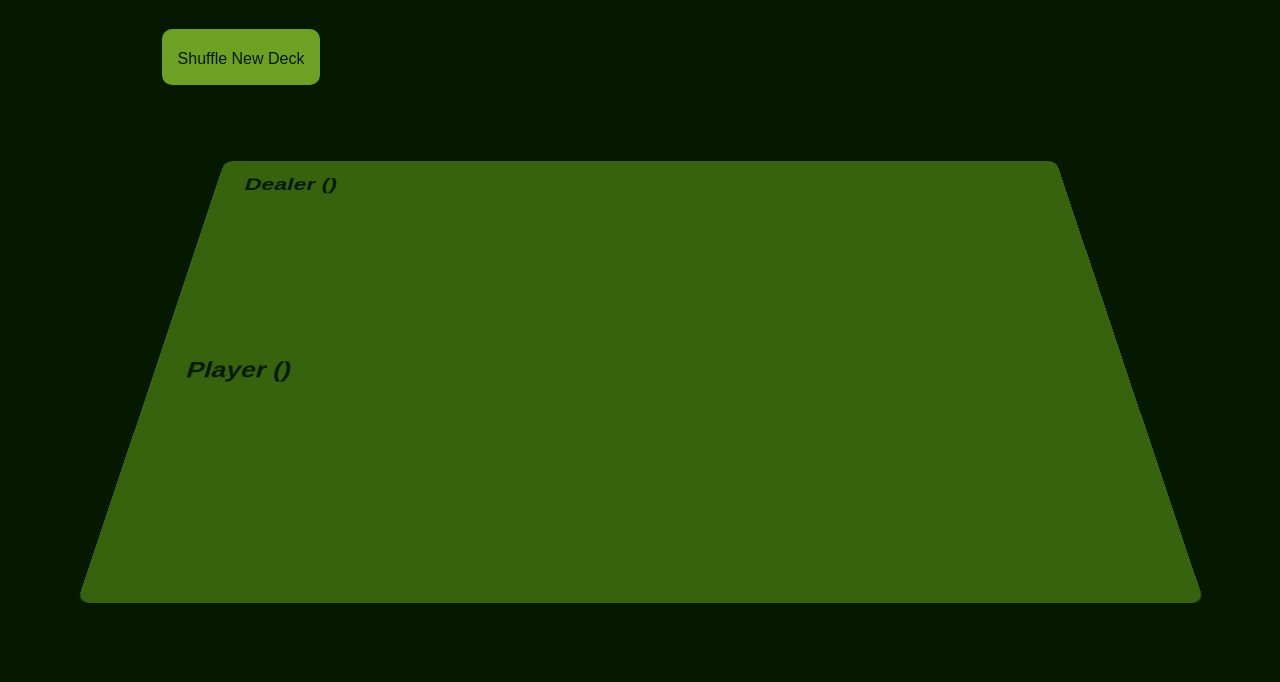
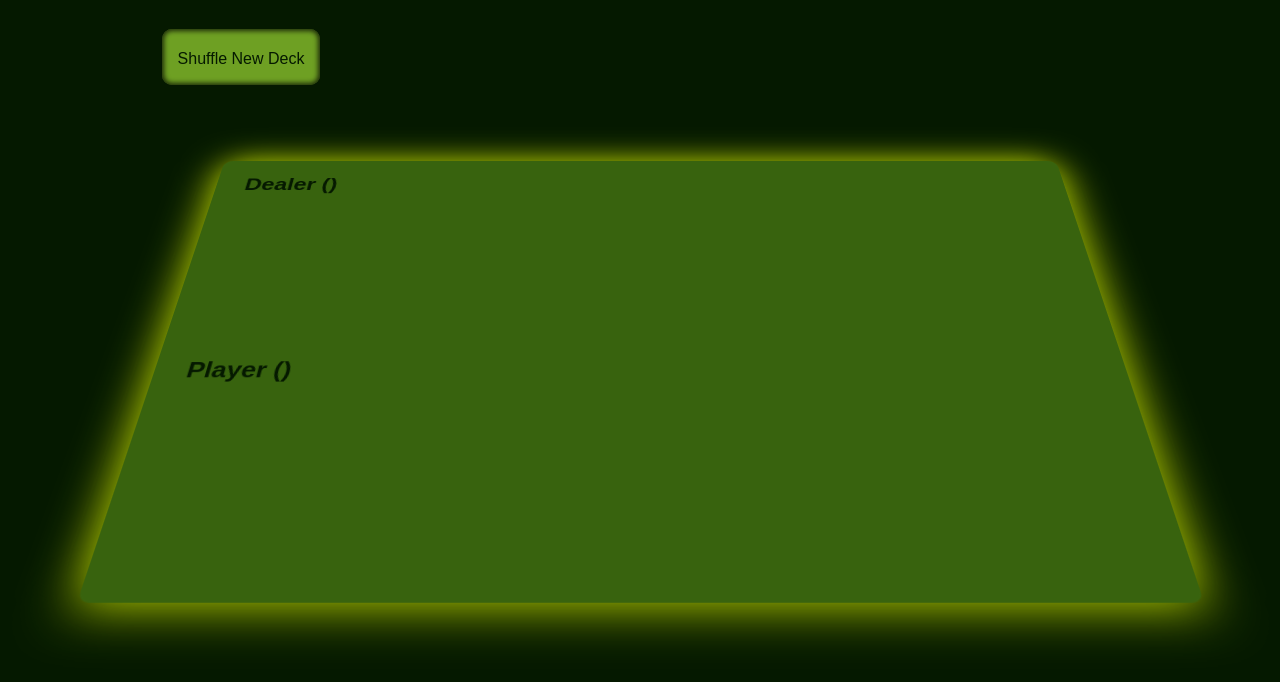
Before and after one commit to nk1tz/vanilla-js-blackjack, a website: page index.html in a window 1280 px wide. Shown: the part 72-754 px from the top of the page. Drawn offline with Linux system fonts and the light colour scheme.

Commit message:
fancy table glow and new buttons

```diff
--- a/styles.css
+++ b/styles.css
@@ -40,6 +40,9 @@ h2 {
   padding: 0 2rem 2rem 2rem;
   background: #38630e;
   border-radius: 10px;
+  -webkit-box-shadow: 0px 0px 46px 1px rgba(196,222,0,1);
+  -moz-box-shadow: 0px 0px 46px 1px rgba(196,222,0,1);
+  box-shadow: 0px 0px 46px 1px rgba(196,222,0,1);
 }
 
 #dealer-area {
@@ -88,7 +91,11 @@ button {
   border: none;
   line-height: 20px;
   padding-top: 20px;
-  transition: all 0.3s ease 0s;
+  transition: all 0.2s ease 0s;
+
+  -webkit-box-shadow: inset 0px 0px 5px 2px rgba(0,0,0,0.75);
+  -moz-box-shadow: inset 0px 0px 5px 2px rgba(0,0,0,0.75);
+  box-shadow: inset 0px 0px 5px 2px rgba(0,0,0,0.75);
 }
 button:hover {
   cursor: pointer;
```
